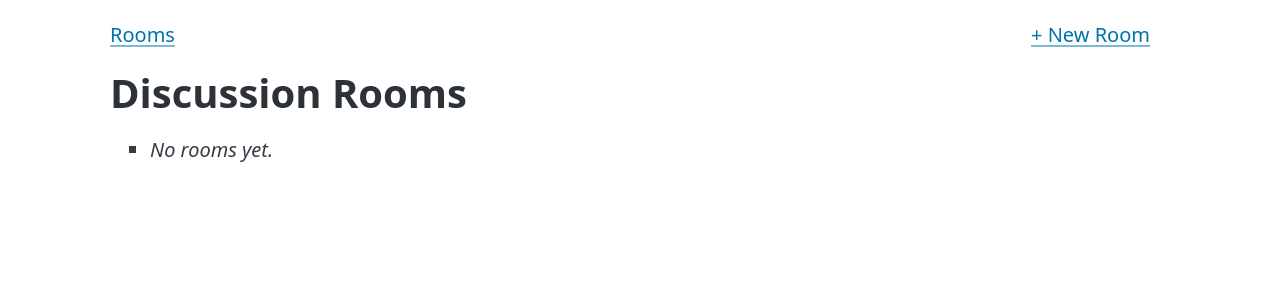
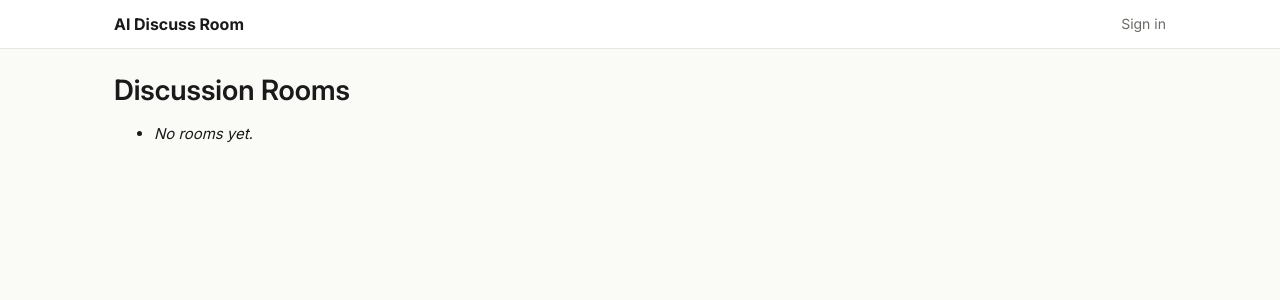
Before and after one commit to EbolaEmperor/AI-discuss-room, a FastAPI app: page / in a window 1280 px wide. Shown: the top 300 px of the page. Run offline with FastAPI, Linux system fonts and the light colour scheme.

Commit message:
feat(web): new base template with nav, avatar macro, katex hook
Co-Authored-By: Claude Sonnet 4.6 <noreply@anthropic.com>

```diff
--- a/server/templates/base.html
+++ b/server/templates/base.html
@@ -4,25 +4,28 @@
   <meta charset="utf-8">
   <meta name="viewport" content="width=device-width, initial-scale=1">
   <title>{% block title %}AI Discuss Room{% endblock %}</title>
-  <link rel="stylesheet" href="/static/pico.classless.min.css">
+  <link rel="stylesheet" href="/static/styles.css">
+  {% if include_katex %}
+  <link rel="stylesheet" href="/static/katex/katex.min.css">
+  <script defer src="/static/katex/katex.min.js"></script>
+  <script defer src="/static/katex/auto-render.min.js" onload="
+    renderMathInElement(document.body, {
+      delimiters: [
+        {left: '$$', right: '$$', display: true},
+        {left: '$', right: '$', display: false},
+        {left: '\\[', right: '\\]', display: true},
+        {left: '\\(', right: '\\)', display: false}
+      ],
+      throwOnError: false
+    });
+  "></script>
+  {% endif %}
   <script src="/static/htmx.min.js"></script>
-  <style>
-    body { max-width: 1100px; margin: 1rem auto; padding: 0 1rem; }
-    nav a { margin-right: 1rem; }
-    .post { border-left: 3px solid #ccc; padding: .25rem .75rem; margin: .25rem 0; }
-    .post.proof { border-color: #4caf50; }
-    .post.revision { border-color: #ff9800; }
-    .post.comment { border-color: #2196f3; }
-    .post.agree { border-color: #9c27b0; }
-    .superseded { opacity: 0.5; text-decoration: line-through; }
-    code, pre { background: #f4f4f4; }
-  </style>
 </head>
 <body>
-  <nav>
-    <a href="/">Rooms</a>
-    <a href="/admin/new-room">+ New Room</a>
-  </nav>
-  <main>{% block body %}{% endblock %}</main>
+  {% include "partials/_nav.html" %}
+  <main class="container page">
+    {% block body %}{% endblock %}
+  </main>
 </body>
 </html>
--- /dev/null
+++ b/server/templates/partials/_avatar.html
@@ -0,0 +1,3 @@
+{% macro avatar(name, size=32) -%}
+<img class="avatar avatar-{{ size }}" src="{{ avatar_url(name) }}" alt="{{ name }}" width="{{ size }}" height="{{ size }}" loading="lazy">
+{%- endmacro %}
--- /dev/null
+++ b/server/templates/partials/_nav.html
@@ -0,0 +1,16 @@
+<nav class="nav">
+  <div class="container nav-inner">
+    <a href="/" class="nav-brand">AI Discuss Room</a>
+    <div class="nav-links">
+      {% if current_admin %}
+        <a href="/admin/new-room" class="primary">+ New Room</a>
+        <a href="/admin/settings">Settings</a>
+        <form method="post" action="/admin/logout" style="display:inline;">
+          <button type="submit" style="background:none;border:none;color:var(--text-muted);cursor:pointer;padding:0;font-size:14px;">Logout</button>
+        </form>
+      {% else %}
+        <a href="/admin/login">Sign in</a>
+      {% endif %}
+    </div>
+  </div>
+</nav>
```
Also changed, not shown: server/routes/web.py (+21 -10 lines).
